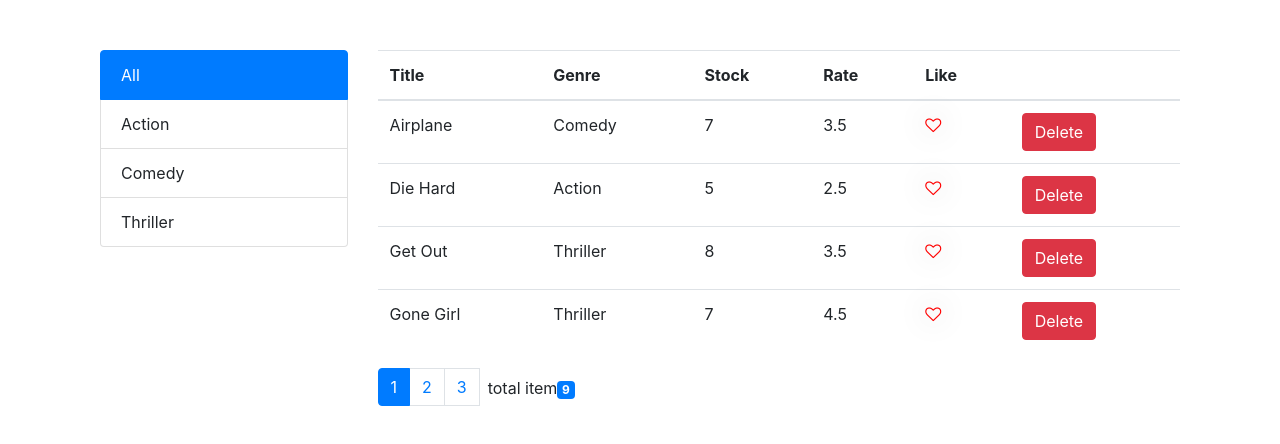
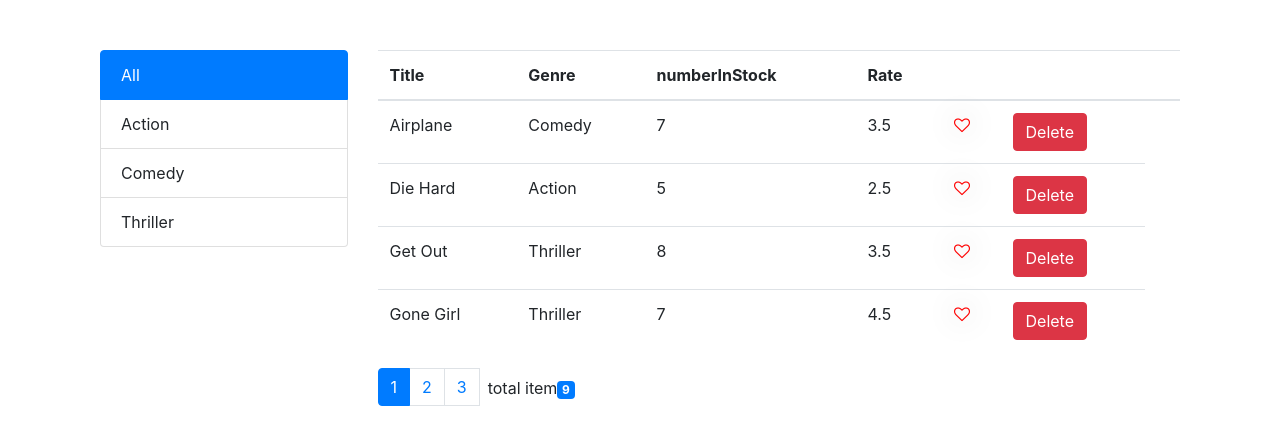
Before and after one commit to hoseindig/react-grid, a React (Create React App) app: page / in a window 1280 px wide. Shown: the top 444 px of the page. Built offline with nearby package versions, Linux system fonts and the light colour scheme.

Commit message:
set table columns better

```diff
--- a/src/components/myTable.jsx
+++ b/src/components/myTable.jsx
@@ -1,15 +1,43 @@
 import React from "react";
 import TableBody from "./tableBody";
 import TableHeader from "./tableHead";
+
+import Like from "./like";
+
 class MyTable extends React.Component {
+  columns = [
+    { path: "title", label: "Title" },
+    { path: "genre.name", label: "Genre" },
+    { path: "numberInStock", label: "numberInStock" },
+    { path: "dailyRentalRate", label: "Rate" },
+    {
+      key: "like",
+      content: (item) => (
+        <Like movie={item} onClick={() => this.props.handelLike(item)} />
+      ),
+    },
+    {
+      key: "delete",
+      content: (item) => (
+        <button
+          onClick={() => this.props.handelDelete(item._id)}
+          className="btn btn-danger"
+        >
+          Delete
+        </button>
+      ),
+    },
+  ];
+
   render() {
     const { handelLike, handelDelete, theads, onSort, pagedList } = this.props;
 
     return (
       <React.Fragment>
         <table className="table">
-          <TableHeader theads={theads} onSort={onSort} />
+          <TableHeader columns={this.columns} onSort={onSort} />
           <TableBody
+            columns={this.columns}
             handelLike={handelLike}
             handelDelete={handelDelete}
             pagedList={pagedList}
--- a/src/components/tableBody.jsx
+++ b/src/components/tableBody.jsx
@@ -1,9 +1,16 @@
 import React, { Component } from "react";
 import Like from "./like";
+import _ from "lodash";
 
 class tableBody extends React.Component {
+  renderCell = (item, column) => {
+    //   debugger
+    if (column.content) return column.content(item);
+    return _.get(item, column.path);
+  };
   render() {
-    const { handelLike, handelDelete, theads, onSort, pagedList } = this.props;
+    const { handelLike, handelDelete, theads, onSort, pagedList, columns } =
+      this.props;
 
     return (
       <React.Fragment>
@@ -11,7 +18,12 @@ class tableBody extends React.Component {
           {pagedList.map((item) => {
             return (
               <tr key={item._id}>
-                <td>{item.title}</td>
+                {columns.map((column) => (
+                  <td key={column.path ? column.path : column.key}>
+                    {this.renderCell(item, column)}
+                  </td>
+                ))}
+                {/* <td>{item.title}</td>
                 <td>{item.genre.name}</td>
                 <td>{item.numberInStock}</td>
                 <td>{item.dailyRentalRate}</td>
@@ -25,7 +37,7 @@ class tableBody extends React.Component {
                   >
                     Delete
                   </button>
-                </td>
+                </td> */}
               </tr>
             );
           })}
--- a/src/components/tableHead.jsx
+++ b/src/components/tableHead.jsx
@@ -1,25 +1,28 @@
-import React, { Component } from 'react';
+import React, { Component } from "react";
 class TableHead extends React.Component {
   render() {
-        const { handelLike, handelDelete, theads, onSort, pagedList } = this.props;
-        return <React.Fragment>
+    const { handelLike, handelDelete, theads, onSort, pagedList, columns } =
+      this.props;
+    return (
+      <React.Fragment>
         <thead>
           <tr>
-              {theads.map((header) => {
+            {columns.map((column) => {
               return (
                 <th
-                    key={header}
+                  key={column.path ? column.path : column.key}
                   className="tHead"
-                    onClick={() => onSort(header)}
+                  onClick={() => onSort(column.path)}
                 >
-                    {header}
+                  {column.label}
                 </th>
               );
             })}
             <th></th>
           </tr>
         </thead>
-        </React.Fragment>;
+      </React.Fragment>
+    );
   }
 }
 
```
Lines whose indentation alone changed are shown as unchanged.
